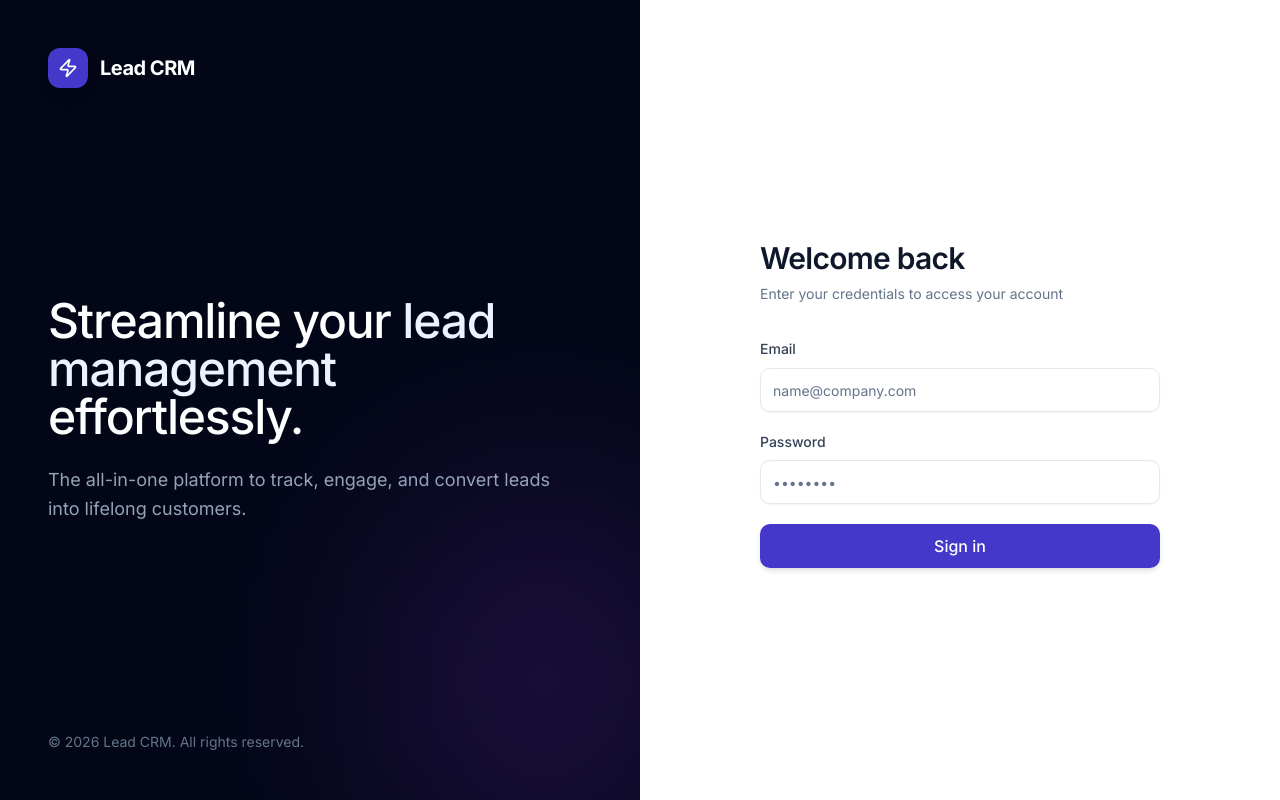
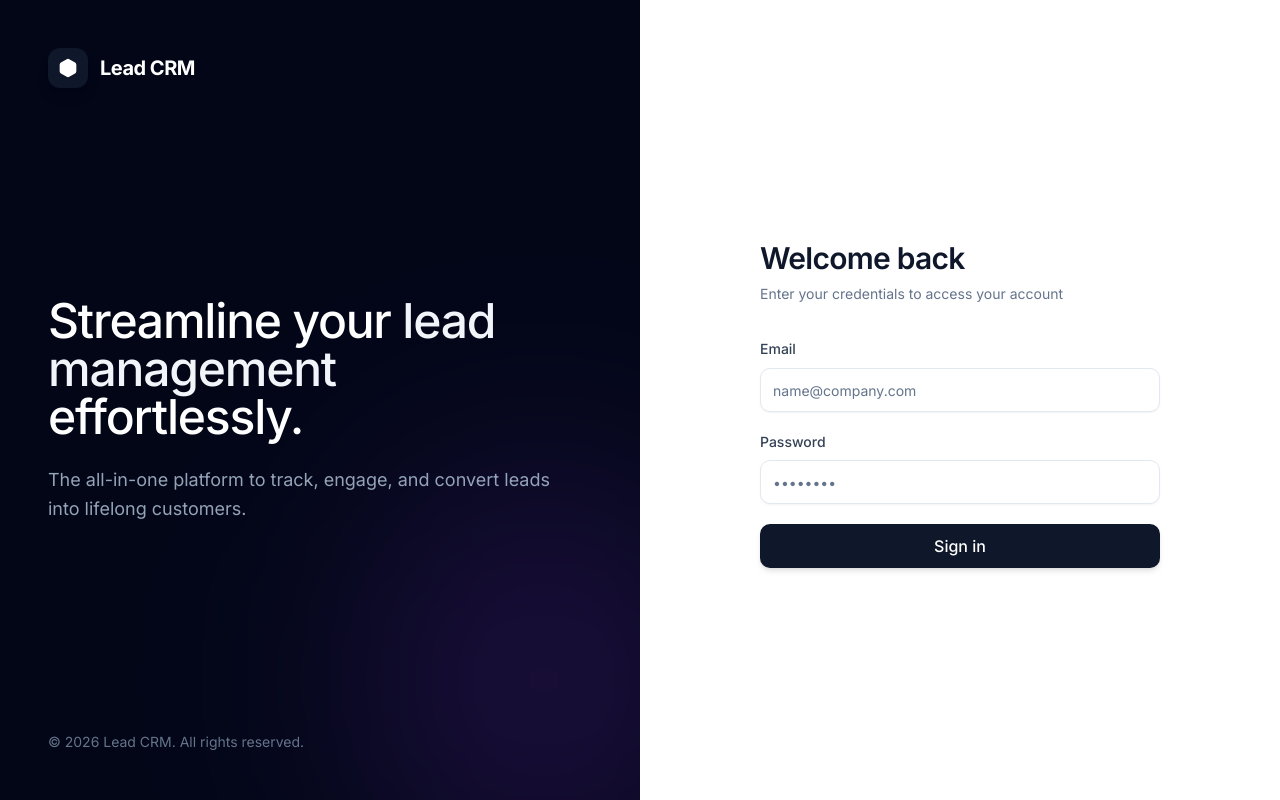
Before and after one commit to test000555786-droid/lead-management-system-k, a Next.js app: page /login in a window 1280 px wide. Built offline with nearby package versions, Linux system fonts and the light colour scheme.

Commit message:
Update logo to Hexagon and change theme color to premium dark slate

```diff
--- a/src/app/globals.css
+++ b/src/app/globals.css
@@ -10,7 +10,7 @@
     --card-foreground: 222.2 84% 4.9%;
     --popover: 0 0% 100%;
     --popover-foreground: 222.2 84% 4.9%;
-    --primary: 244.5 57.9% 50.6%; /* #4338CA */
+    --primary: 222.2 47.4% 11.2%; /* Slate-900 */
     --primary-foreground: 210 40% 98%;
     --secondary: 210 40% 96.1%;
     --secondary-foreground: 222.2 47.4% 11.2%;
@@ -22,7 +22,7 @@
     --destructive-foreground: 210 40% 98%;
     --border: 214.3 31.8% 91.4%;
     --input: 214.3 31.8% 91.4%;
-    --ring: 244.5 57.9% 50.6%; /* Match primary */
+    --ring: 222.2 47.4% 11.2%; /* Match primary */
     --radius: 0.625rem; /* 10px */
 
     /* CRM Custom Properties */
@@ -31,9 +31,9 @@
     --crm-border: #E4E7EC;
     --crm-text-primary: #131620;
     --crm-text-secondary: #667085;
-    --crm-accent: #4338CA;
-    --crm-accent-hover: #3730A3;
-    --crm-accent-tint: #EEF2FF;
+    --crm-accent: #0F172A; /* Premium Dark Slate */
+    --crm-accent-hover: #1E293B;
+    --crm-accent-tint: #F1F5F9;
 
     /* Status Colors */
     --status-new: #64748B;
--- a/src/app/login/page.tsx
+++ b/src/app/login/page.tsx
@@ -7,7 +7,7 @@ import { Card, CardContent, CardDescription, CardHeader, CardTitle } from "@/com
 import { Button } from "@/components/ui/button";
 import { Input } from "@/components/ui/input";
 import { Label } from "@/components/ui/label";
-import { Zap } from "lucide-react";
+import { Hexagon } from "lucide-react";
 
 export default function LoginPage() {
   const router = useRouter();
@@ -47,7 +47,7 @@ export default function LoginPage() {
 
         <div className="relative z-10 flex items-center gap-3">
           <div className="h-10 w-10 rounded-xl bg-[var(--crm-accent)] flex items-center justify-center text-white shadow-lg shadow-[var(--crm-accent)]/20">
-            <Zap className="h-5 w-5" />
+            <Hexagon className="h-5 w-5 fill-white" />
           </div>
           <span className="text-xl font-bold tracking-tight">Lead CRM</span>
         </div>
@@ -72,7 +72,7 @@ export default function LoginPage() {
 
           <div className="flex flex-col space-y-2 text-center lg:text-left">
             <div className="lg:hidden mx-auto mb-4 h-12 w-12 rounded-xl bg-[var(--crm-accent)] flex items-center justify-center text-white shadow-sm">
-              <Zap className="h-6 w-6" />
+              <Hexagon className="h-6 w-6 fill-white" />
             </div>
             <h2 className="text-3xl font-semibold tracking-tight text-slate-900">Welcome back</h2>
             <p className="text-sm text-slate-500">Enter your credentials to access your account</p>
--- a/src/components/sidebar.tsx
+++ b/src/components/sidebar.tsx
@@ -2,7 +2,7 @@
 
 import Link from "next/link";
 import { usePathname } from "next/navigation";
-import { LayoutDashboard, Users, UserCog, Upload, Menu, LogOut, Zap } from "lucide-react";
+import { LayoutDashboard, Users, UserCog, Upload, Menu, LogOut, Hexagon } from "lucide-react";
 import { Button } from "@/components/ui/button";
 import { handleSignOut } from "@/lib/actions";
 import { useState } from "react";
@@ -25,7 +25,7 @@ export function Sidebar({ user }: { user: { name: string; role: string } }) {
     <div className="flex h-full flex-col bg-[var(--crm-surface)] border-r border-[var(--crm-border)] w-64 text-[var(--crm-text-primary)]">
       <div className="p-6 flex items-center gap-3">
         <div className="h-8 w-8 rounded-md bg-[var(--crm-accent)] flex items-center justify-center text-white shrink-0">
-          <Zap className="h-5 w-5" />
+          <Hexagon className="h-5 w-5 fill-white" />
         </div>
         <span className="font-bold text-lg tracking-tight">Lead CRM</span>
       </div>
```
